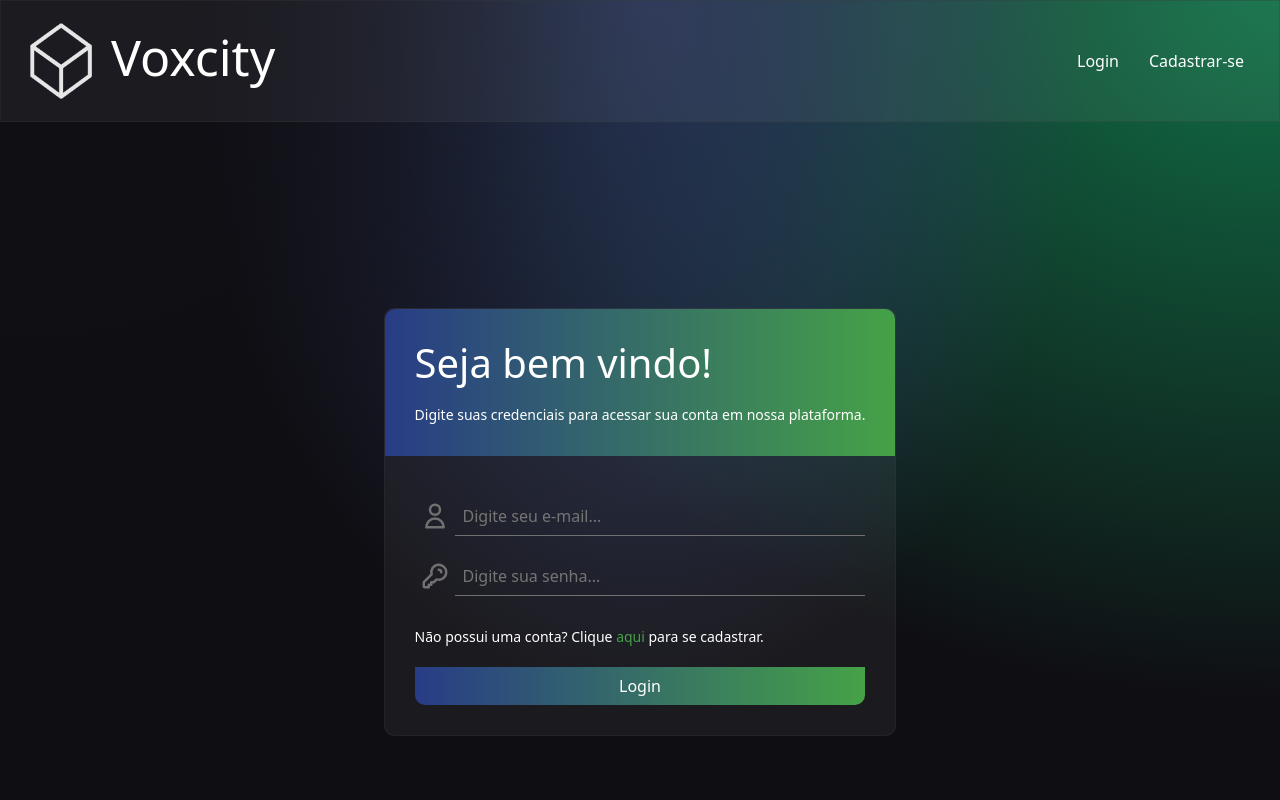
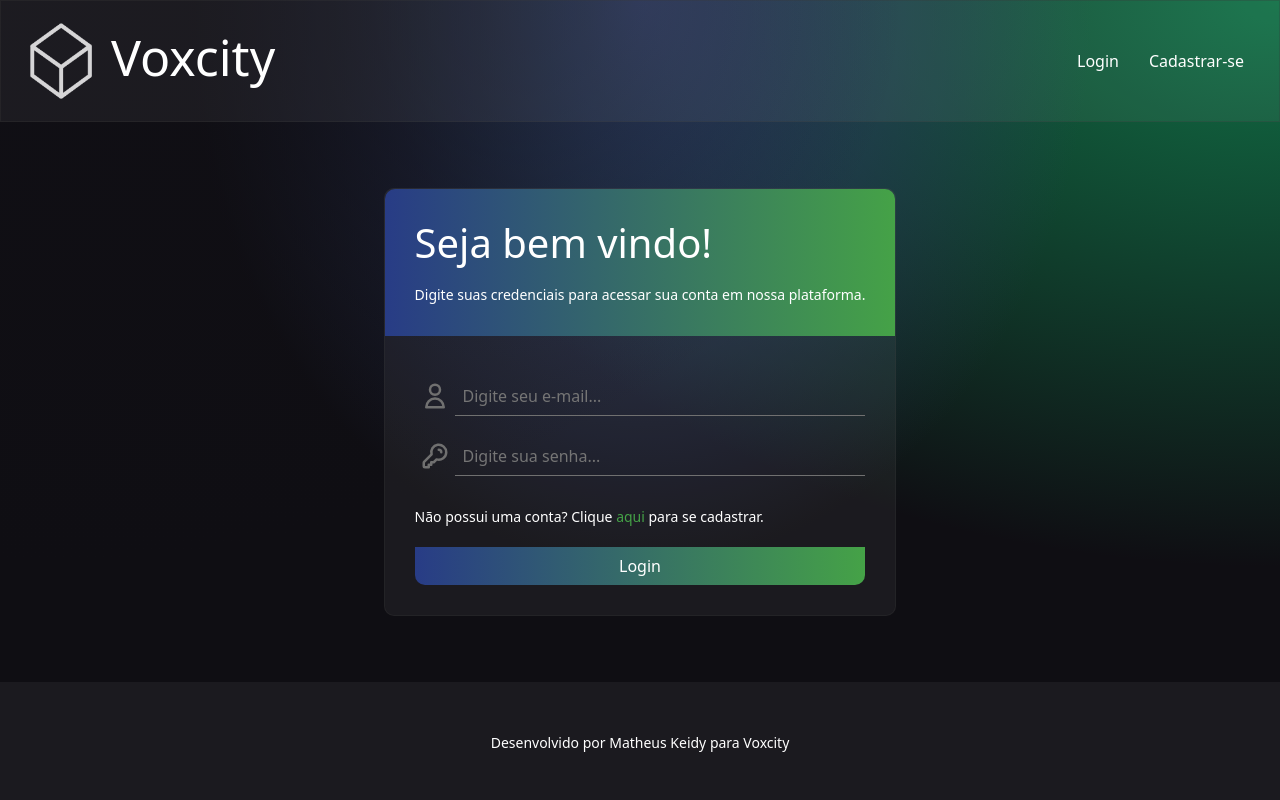
Before and after one commit to matheuskeidygomes/voxcity-front-end, a React (Create React App) app: page /login in a window 1280 px wide. Shown: the top 800 px of the page. Built offline with nearby package versions, Linux system fonts and the light colour scheme.

Commit message:
att layout

```diff
--- a/src/components/footer/index.css
+++ b/src/components/footer/index.css
@@ -1,5 +1,6 @@
 .footer {
 width: 100%;
+min-height: 15vh;
 display: flex;
 justify-content: center;
 align-items: center;
@@ -8,7 +9,6 @@ background: rgba(255, 255, 255, 0.05);
 
 .footer-title {
     color:white;
-    padding: 25px;
     font-weight: 300;
     text-align: center;
 }
--- a/src/components/gradientContainer/index.css
+++ b/src/components/gradientContainer/index.css
@@ -1,4 +1,5 @@
 .gradient-container {
+    min-height: 100vh;
     background-color:#0f0e13;
     background-image:
       radial-gradient(at 0% 0%, hsla(253,16%,7%,1) 0, transparent 50%),
--- a/src/components/layout/index.css
+++ b/src/components/layout/index.css
@@ -1,10 +1,23 @@
 .layout {
     display: flex;
-    min-height: 100vh;
+    min-height: 70vh;
     padding: 15px;
     justify-content: center;
     align-items: center;
     width: 100%;
     flex-direction: column;
+}
 
+@media only screen and (min-width:400px){
+
+    .layout {
+        padding: 30px;
+    }
 }
+
+@media only screen and (min-width:500px){
+
+    .layout {
+        padding: 40px;
+    }
+}
--- a/src/components/menuHeader/index.css
+++ b/src/components/menuHeader/index.css
@@ -6,6 +6,7 @@
     background: rgba(255, 255, 255, 0.05);
     border: 1px solid rgba(59, 59, 59, 0.3);
     width: 100%;
+    min-height: 15vh;
 }
 
 
```
